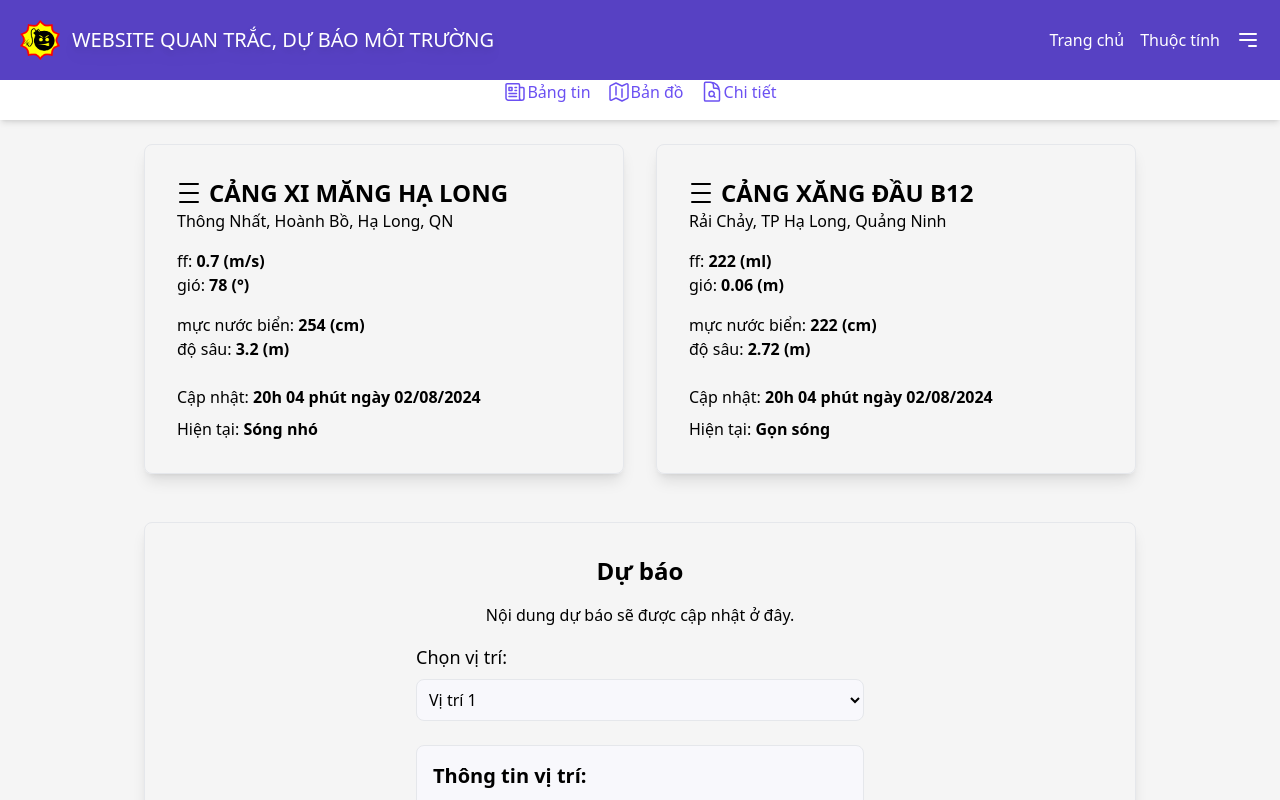
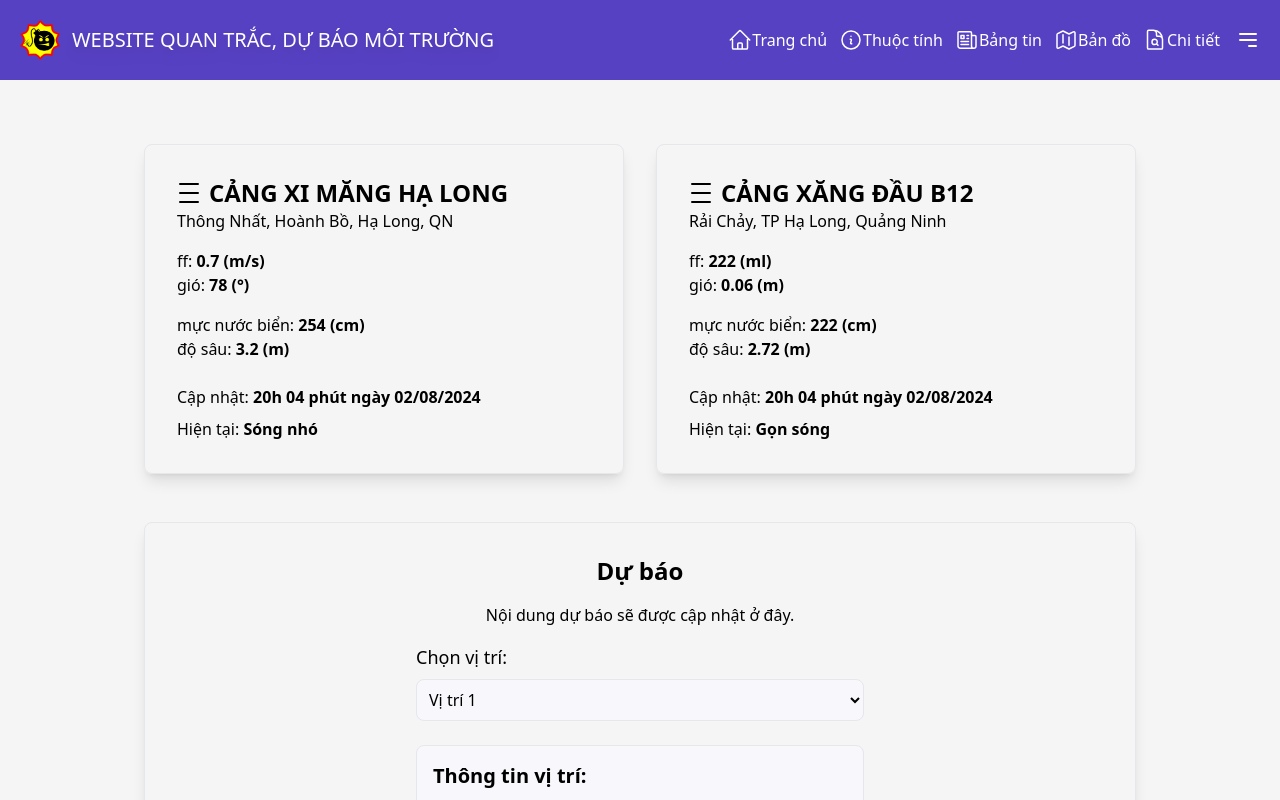
Before and after one commit to Fxdonad/IOT_Quan_Trac_Moi_Truong, a React (Vite) app: page / in a window 1280 px wide. Shown: the top 800 px of the page. Built offline with nearby package versions, Linux system fonts and the light colour scheme.

Commit message:
sửa nav

```diff
--- a/src/layout/Header.jsx
+++ b/src/layout/Header.jsx
@@ -32,9 +32,89 @@ function Header() {
             WEBSITE QUAN TRẮC, DỰ BÁO MÔI TRƯỜNG
           </span>
         </div>
-        <div className="hidden md:flex items-center space-x-4">
-          <span className="text-white">Trang chủ</span>
-          <span className="text-white">Thuộc tính</span>
+        <div className="flex items-center space-x-4">
+          <div className="flex justify-center space-x-3">
+            <a href="#" className="flex items-center text-white">
+            <svg xmlns="http://www.w3.org/2000/svg"
+                fill="none"
+                viewBox="0 0 24 24"
+                stroke-width="1.5"
+                stroke="currentColor"
+                class="size-6">
+              <path
+                stroke-linecap="round"
+                stroke-linejoin="round"
+                d="m2.25 12 8.954-8.955c.44-.439 1.152-.439 1.591 0L21.75 12M4.5 9.75v10.125c0 .621.504 1.125 1.125 1.125H9.75v-4.875c0-.621.504-1.125 1.125-1.125h2.25c.621 0 1.125.504 1.125 1.125V21h4.125c.621 0 1.125-.504 1.125-1.125V9.75M8.25 21h8.25" />
+            </svg>
+              <span className="text-white">Trang chủ</span>
+            </a>
+            <a href="#" className="flex items-center text-white">
+            <svg
+              xmlns="http://www.w3.org/2000/svg"
+              fill="none"
+              viewBox="0 0 24 24"
+              stroke-width="1.5"
+              stroke="currentColor"
+              class="size-6">
+            <path
+                stroke-linecap="round"
+                stroke-linejoin="round"
+                d="m11.25 11.25.041-.02a.75.75 0 0 1 1.063.852l-.708 2.836a.75.75 0 0 0 1.063.853l.041-.021M21 12a9 9 0 1 1-18 0 9 9 0 0 1 18 0Zm-9-3.75h.008v.008H12V8.25Z" />
+            </svg>
+              <span className="text-white">Thuộc tính</span>
+            </a>
+            <a href="#" className="flex items-center text-white">
+              <svg
+                xmlns="http://www.w3.org/2000/svg"
+                fill="none"
+                viewBox="0 0 24 24"
+                strokeWidth={1.5}
+                stroke="currentColor"
+                className="w-5 h-5 sm:w-6 sm:h-6"
+              >
+                <path
+                  strokeLinecap="round"
+                  strokeLinejoin="round"
+                  d="M12 7.5h1.5m-1.5 3h1.5m-7.5 3h7.5m-7.5 3h7.5m3-9h3.375c.621 0 1.125.504 1.125 1.125V18a2.25 2.25 0 0 1-2.25 2.25M16.5 7.5V18a2.25 2.25 0 0 0 2.25 2.25M16.5 7.5V4.875c0-.621-.504-1.125-1.125-1.125H4.125C3.504 3.75 3 4.254 3 4.875V18a2.25 2.25 0 0 0 2.25 2.25h13.5M6 7.5h3v3H6v-3Z"
+                />
+              </svg>
+              <span className="hidden sm:inline">Bảng tin</span>
+            </a>
+            <a href="#" className="flex items-center text-white">
+              <svg
+                xmlns="http://www.w3.org/2000/svg"
+                fill="none"
+                viewBox="0 0 24 24"
+                strokeWidth="1.5"
+                stroke="currentColor"
+                className="w-5 h-5 sm:w-6 sm:h-6"
+              >
+                <path
+                  strokeLinecap="round"
+                  strokeLinejoin="round"
+                  d="M9 6.75V15m6-6v8.25m.503 3.498 4.875-2.437c.381-.19.622-.58.622-1.006V4.82c0-.836-.88-1.38-1.628-1.006l-3.869 1.934c-.317.159-.69.159-1.006 0L9.503 3.252a1.125 1.125 0 0 0-1.006 0L3.622 5.689C3.24 5.88 3 6.27 3 6.695V19.18c0 .836.88 1.38 1.628 1.006l3.869-1.934c.317-.159.69-.159 1.006 0l4.994 2.497c.317.158.69.158 1.006 0Z"
+                />
+              </svg>
+              <span className="hidden sm:inline">Bản đồ</span>
+            </a>
+            <a href="#" className="flex items-center text-white">
+              <svg
+                xmlns="http://www.w3.org/2000/svg"
+                fill="none"
+                viewBox="0 0 24 24"
+                strokeWidth={1.5}
+                stroke="currentColor"
+                className="w-5 h-5 sm:w-6 sm:h-6"
+              >
+                <path
+                  strokeLinecap="round"
+                  strokeLinejoin="round"
+                  d="M19.5 14.25v-2.625a3.375 3.375 0 0 0-3.375-3.375h-1.5A1.125 1.125 0 0 1 13.5 7.125v-1.5a3.375 3.375 0 0 0-3.375-3.375H8.25m5.231 13.481L15 17.25m-4.5-15H5.625c-.621 0-1.125.504-1.125 1.125v16.5c0 .621.504 1.125 1.125 1.125h12.75c.621 0 1.125-.504 1.125-1.125V11.25a9 9 0 0 0-9-9Zm3.75 11.625a2.625 2.625 0 1 1-5.25 0 2.625 2.625 0 0 1 5.25 0Z"
+                />
+              </svg>
+              <span className="hidden sm:inline">Chi tiết</span>
+            </a>
+          </div>
           <button className="focus:outline-none">
             <svg
               className="w-6 h-6 text-white"
@@ -53,61 +133,6 @@ function Header() {
           </button>
         </div>
       </header>
-      <nav className="fixed z-40 w-full bg-white shadow-md top-16">
-        <div className="flex justify-center p-4 space-x-2 md:space-x-4">
-          <a href="#" className="flex items-center text-accent">
-            <svg
-              xmlns="http://www.w3.org/2000/svg"
-              fill="none"
-              viewBox="0 0 24 24"
-              strokeWidth={1.5}
-              stroke="currentColor"
-              className="w-5 h-5 sm:w-6 sm:h-6"
-            >
-              <path
-                strokeLinecap="round"
-                strokeLinejoin="round"
-                d="M12 7.5h1.5m-1.5 3h1.5m-7.5 3h7.5m-7.5 3h7.5m3-9h3.375c.621 0 1.125.504 1.125 1.125V18a2.25 2.25 0 0 1-2.25 2.25M16.5 7.5V18a2.25 2.25 0 0 0 2.25 2.25M16.5 7.5V4.875c0-.621-.504-1.125-1.125-1.125H4.125C3.504 3.75 3 4.254 3 4.875V18a2.25 2.25 0 0 0 2.25 2.25h13.5M6 7.5h3v3H6v-3Z"
-              />
-            </svg>
-            <span className="hidden sm:inline">Bảng tin</span>
-          </a>
-          <a href="#" className="flex items-center text-accent">
-            <svg
-              xmlns="http://www.w3.org/2000/svg"
-              fill="none"
-              viewBox="0 0 24 24"
-              strokeWidth="1.5"
-              stroke="currentColor"
-              className="w-5 h-5 sm:w-6 sm:h-6"
-            >
-              <path
-                strokeLinecap="round"
-                strokeLinejoin="round"
-                d="M9 6.75V15m6-6v8.25m.503 3.498 4.875-2.437c.381-.19.622-.58.622-1.006V4.82c0-.836-.88-1.38-1.628-1.006l-3.869 1.934c-.317.159-.69.159-1.006 0L9.503 3.252a1.125 1.125 0 0 0-1.006 0L3.622 5.689C3.24 5.88 3 6.27 3 6.695V19.18c0 .836.88 1.38 1.628 1.006l3.869-1.934c.317-.159.69-.159 1.006 0l4.994 2.497c.317.158.69.158 1.006 0Z"
-              />
-            </svg>
-            <span className="hidden sm:inline">Bản đồ</span>
-          </a>
-          <a href="#" className="flex items-center text-accent">
-            <svg
-              xmlns="http://www.w3.org/2000/svg"
-              fill="none"
-              viewBox="0 0 24 24"
-              strokeWidth={1.5}
-              stroke="currentColor"
-              className="w-5 h-5 sm:w-6 sm:h-6"
-            >
-              <path
-                strokeLinecap="round"
-                strokeLinejoin="round"
-                d="M19.5 14.25v-2.625a3.375 3.375 0 0 0-3.375-3.375h-1.5A1.125 1.125 0 0 1 13.5 7.125v-1.5a3.375 3.375 0 0 0-3.375-3.375H8.25m5.231 13.481L15 17.25m-4.5-15H5.625c-.621 0-1.125.504-1.125 1.125v16.5c0 .621.504 1.125 1.125 1.125h12.75c.621 0 1.125-.504 1.125-1.125V11.25a9 9 0 0 0-9-9Zm3.75 11.625a2.625 2.625 0 1 1-5.25 0 2.625 2.625 0 0 1 5.25 0Z"
-              />
-            </svg>
-            <span className="hidden sm:inline">Chi tiết</span>
-          </a>
-        </div>
-      </nav>
     </>
   );
 }
```
